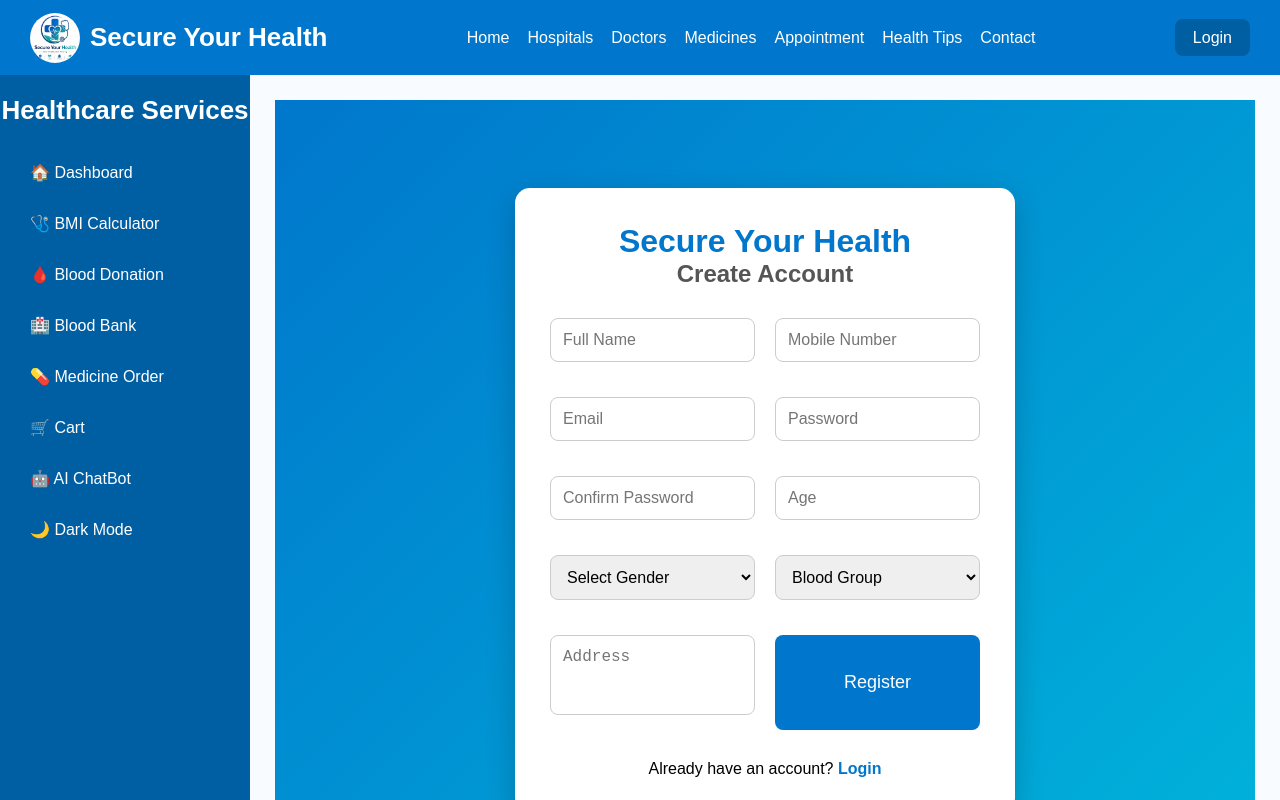
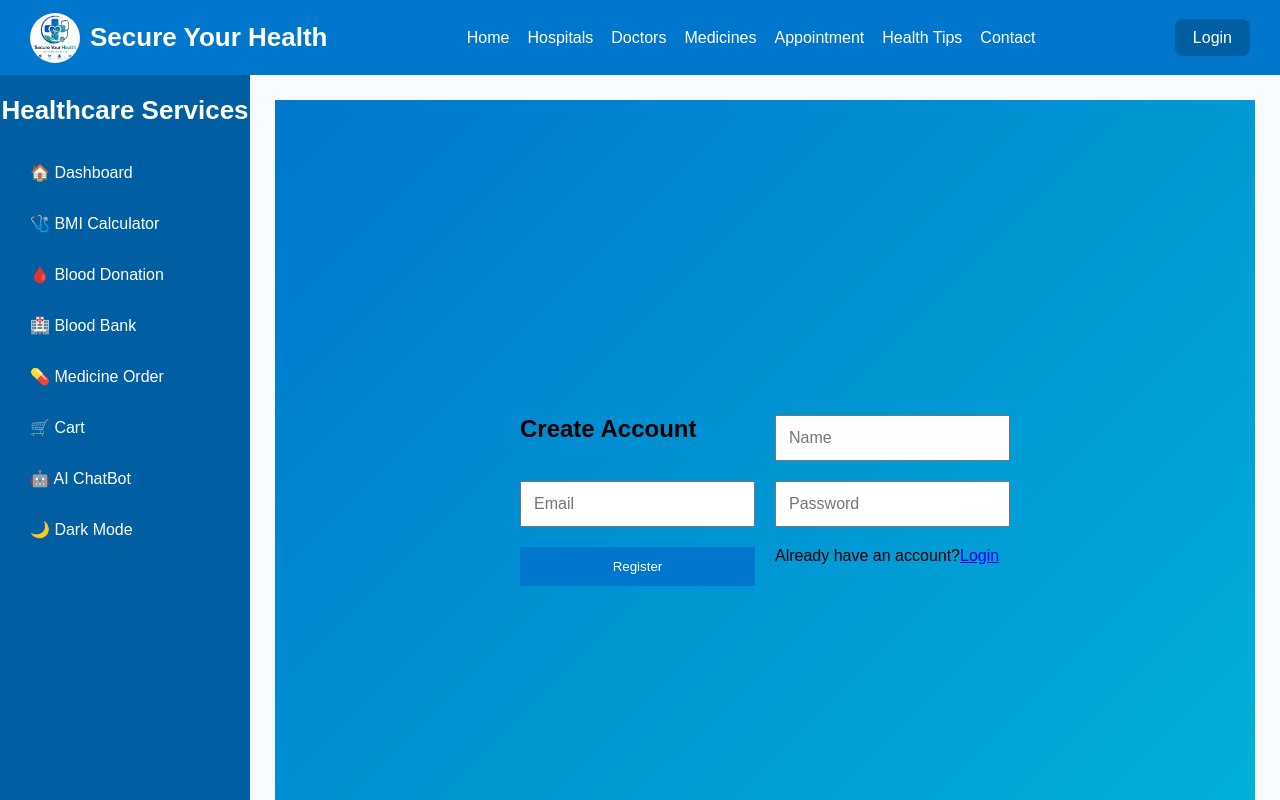
Before and after one commit to mastanshareefshaik5-ms/Secure-Your-Health, a React (Vite) app in the folder Frontend/: page /register in a window 1280 px wide. Shown: the top 800 px of the page. Built offline with nearby package versions, Linux system fonts and the light colour scheme.

Commit message:
Frontend

```diff
--- a/Frontend/src/Components/Register/Register.jsx
+++ b/Frontend/src/Components/Register/Register.jsx
@@ -1,159 +1,95 @@
+import { useState } from "react";
+import { useNavigate, Link } from "react-router-dom";
+import API from "../../api/api";
 import "./Register.css";
-import { Link } from "react-router-dom";
-import { useState } from "react";
 
 function Register() {
-  const [user, setUser] = useState({
-    fullname: "",
-    mobile: "",
+
+  const navigate = useNavigate();
+
+  const [form, setForm] = useState({
+    name: "",
     email: "",
     password: "",
-    confirmPassword: "",
-    age: "",
-    gender: "",
-    bloodGroup: "",
-    address: "",
   });
 
   const handleChange = (e) => {
-    setUser({
-      ...user,
+
+    setForm({
+      ...form,
       [e.target.name]: e.target.value,
     });
+
   };
 
-  const handleSubmit = (e) => {
+  const handleSubmit = async (e) => {
+
     e.preventDefault();
 
-    if (
-      user.fullname === "" ||
-      user.mobile === "" ||
-      user.email === "" ||
-      user.password === "" ||
-      user.confirmPassword === "" ||
-      user.age === "" ||
-      user.gender === "" ||
-      user.bloodGroup === "" ||
-      user.address === ""
-    ) {
-      alert("Please fill all fields");
-      return;
-    }
+    try {
 
-    if (user.password !== user.confirmPassword) {
-      alert("Passwords do not match");
-      return;
-    }
+      await API.post("/auth/register", form);
 
       alert("Registration Successful");
 
-    console.log(user);
+      navigate("/login");
+
+    } catch (err) {
+
+      alert(err.response?.data?.message || "Registration Failed");
+
+    }
   };
 
   return (
-    <div className="register-container">
-      <div className="register-box">
 
-        <h1>Secure Your Health</h1>
+    <div className="login-container">
+
+      <form className="login-form" onSubmit={handleSubmit}>
+
         <h2>Create Account</h2>
 
-        <form onSubmit={handleSubmit}>
-
         <input
-            type="text"
-            name="fullname"
-            placeholder="Full Name"
-            value={user.fullname}
+          name="name"
+          placeholder="Name"
           onChange={handleChange}
-          />
-
-          <input
-            type="tel"
-            name="mobile"
-            placeholder="Mobile Number"
-            value={user.mobile}
-            onChange={handleChange}
+          required
         />
 
         <input
           type="email"
           name="email"
           placeholder="Email"
-            value={user.email}
           onChange={handleChange}
+          required
         />
 
         <input
           type="password"
           name="password"
           placeholder="Password"
-            value={user.password}
           onChange={handleChange}
+          required
         />
 
-          <input
-            type="password"
-            name="confirmPassword"
-            placeholder="Confirm Password"
-            value={user.confirmPassword}
-            onChange={handleChange}
-          />
-
-          <input
-            type="number"
-            name="age"
-            placeholder="Age"
-            value={user.age}
-            onChange={handleChange}
-          />
-
-          <select
-            name="gender"
-            value={user.gender}
-            onChange={handleChange}
-          >
-            <option value="">Select Gender</option>
-            <option>Male</option>
-            <option>Female</option>
-            <option>Other</option>
-          </select>
-
-          <select
-            name="bloodGroup"
-            value={user.bloodGroup}
-            onChange={handleChange}
-          >
-            <option value="">Blood Group</option>
-            <option>A+</option>
-            <option>A-</option>
-            <option>B+</option>
-            <option>B-</option>
-            <option>AB+</option>
-            <option>AB-</option>
-            <option>O+</option>
-            <option>O-</option>
-          </select>
-
-          <textarea
-            name="address"
-            placeholder="Address"
-            value={user.address}
-            onChange={handleChange}
-          ></textarea>
-
-          <button type="submit">
+        <button>
           Register
         </button>
 
+        <p>
+
+          Already have an account?
+
+          <Link to="/login">
+            Login
+          </Link>
+
+        </p>
+
       </form>
 
-        <p>
-          Already have an account?
-          <Link to="/login"> Login</Link>
-        </p>
+    </div>
 
-      </div>
-    </div>
   );
 }
 
```
Lines whose indentation alone changed are shown as unchanged.
